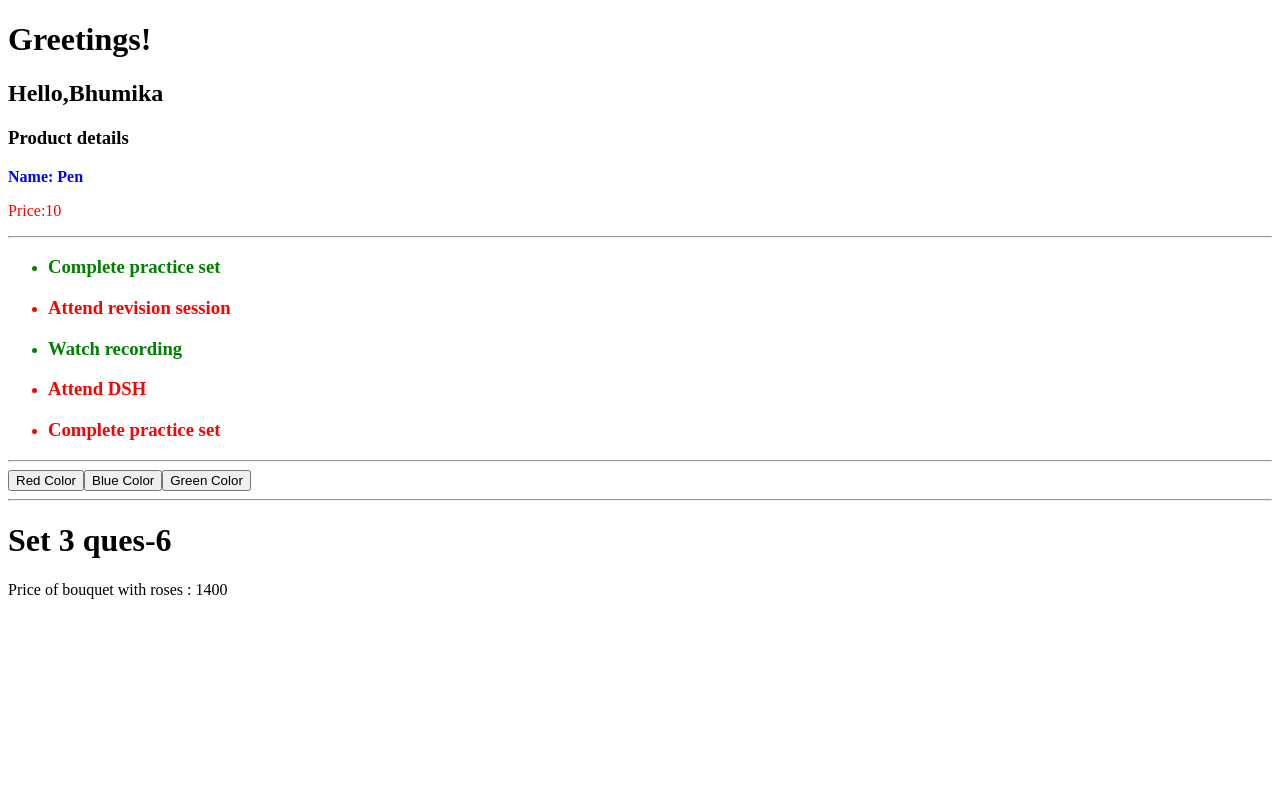
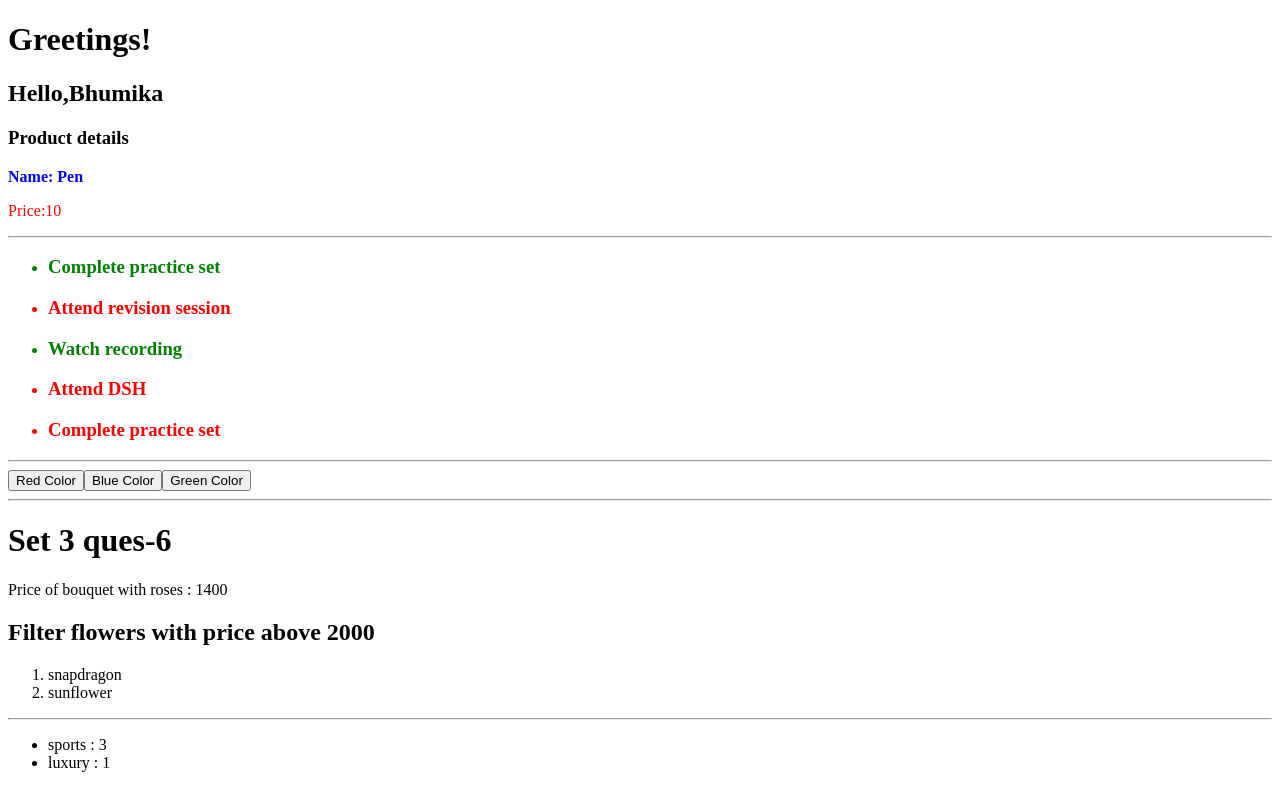
Before and after one commit to BhumikaSingh-27/neogCamp-23, a React (Vite) app in the folder React/: page / in a window 1280 px wide. Built offline with nearby package versions, Linux system fonts and the light colour scheme.

Commit message:
feat: added component

```diff
--- a/React/src/App.jsx
+++ b/React/src/App.jsx
@@ -5,6 +5,7 @@ import { ProductCard } from "./components/ProductCard"
 import { ToDo } from "./components/ToDo"
 import { ColorPicker } from './components/ColorPicker'
 import { BouquetPrice } from './components/BouquetPrice'
+import { ShowCategory } from "./components/ShowCategory"
 
 function App() {
   // const [count, setCount] = useState(0)
@@ -61,6 +62,32 @@ function App() {
       price: 3400,
     },
   ]
+  const cars = [
+    {
+      id: 1,
+      name: 'supra',
+      price: 500000,
+      category: 'sports',
+    },
+    {
+      id: 2,
+      name: 'A5',
+      price: 700000,
+      category: 'luxury',
+    },
+    {
+      id: 3,
+      name: 'huyara',
+      price: 1500000,
+      category: 'sports',
+    },
+    {
+      id: 4,
+      name: 'agera R',
+      price: 3500000,
+      category: 'sports',
+    },
+  ]
 
   return (
     <div className="App">
@@ -74,7 +101,8 @@ function App() {
       <hr />
       <ColorPicker color={colors} /> <hr />
       <h1>Set 3 ques-6</h1>
-      <BouquetPrice bouquet={bouquet}/>
+      <BouquetPrice bouquet={bouquet}/> <hr />
+      <ShowCategory cars={cars} />
       </div>
     </div>
   )
--- a/React/src/components/BouquetPrice.jsx
+++ b/React/src/components/BouquetPrice.jsx
@@ -7,6 +7,12 @@ export const BouquetPrice = ({bouquet}) =>{
                     return flowers.map((phool)=> phool === "rose" && (<p key={id}>Price of bouquet with roses : {price}</p>))
                 })
             }
+            <h2>Filter flowers with price above 2000</h2>
+            <ol>
+            {
+                bouquet.filter(({price})=> price>2000).map(({id,flowers})=> flowers.map((ele)=>(<li key={id}>{ele}</li>)))
+            }
+            </ol>
         </div>
     )
 }
--- /dev/null
+++ b/React/src/components/ShowCategory.jsx
@@ -0,0 +1,23 @@
+export const ShowCategory = ({cars}) =>{
+    let arr = []
+   const obj=  cars.map(({category})=>category).reduce((acc,cur)=>{
+        if(!acc[cur]){
+            acc[cur] = 1
+        }else{
+            acc[cur] += 1
+        }
+        return acc
+    },{})
+
+    for ( let key in obj){
+        arr = [...arr, <li>{key} : {obj[key]}</li>]
+    }
+
+    return (
+        <div>
+            <ul>
+                {arr}
+            </ul>
+        </div>
+    )
+}
```
